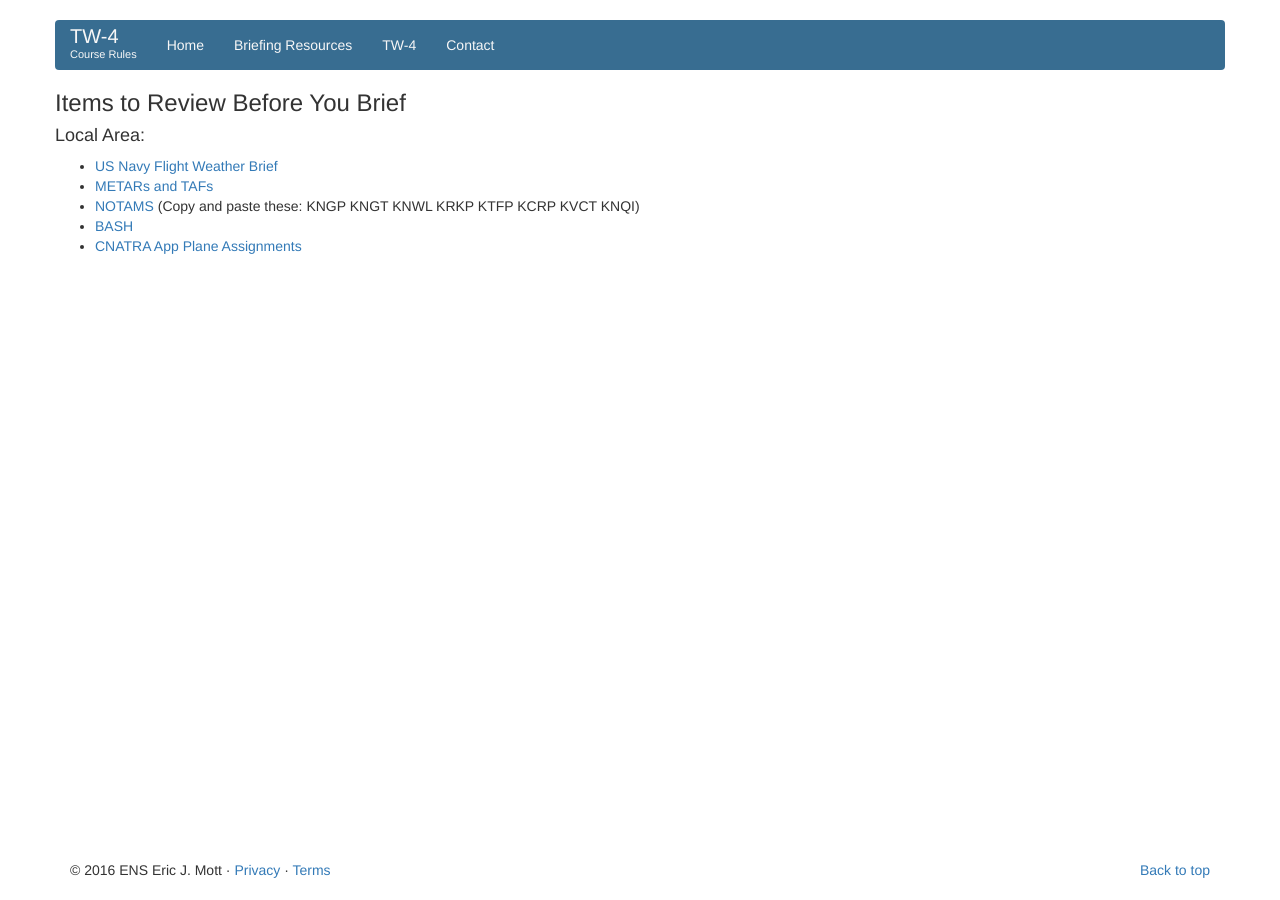
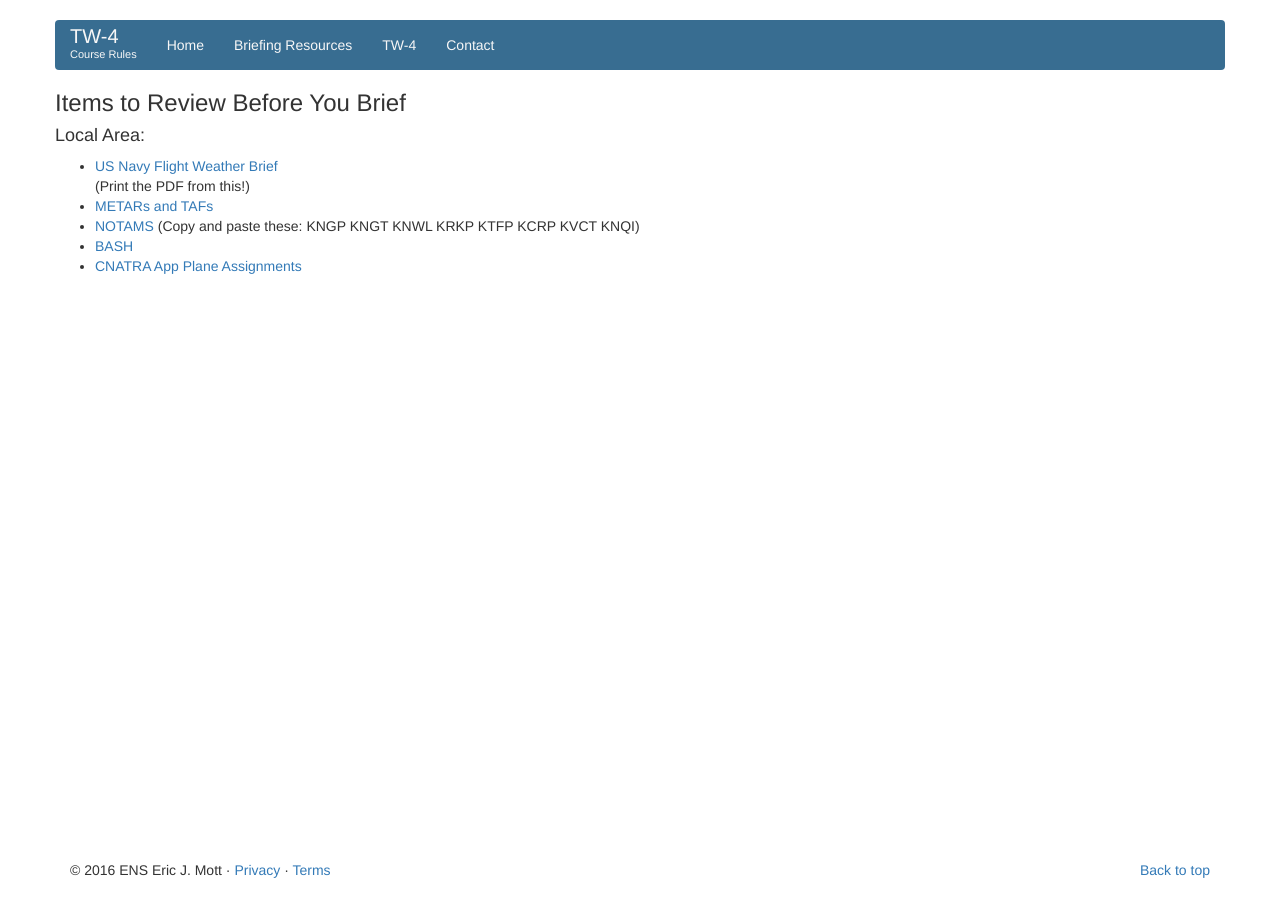
Before and after one commit to courserules/courserules.github.io, a Jekyll site: the page built from brief.html, in a window 1280 px wide. Built offline with Jekyll 4.4.1, drawn with Linux system fonts in a browser that asks for light colours.

Commit message:
added helper text

```diff
--- a/brief.html
+++ b/brief.html
@@ -10,7 +10,7 @@ permalink: /brief/
 		<h3>Items to Review Before You Brief</h3>
 		<h4>Local Area:</h4>
 		<ul>
-		<li><a href="http://bit.ly/292smDH" target="_blank">US Navy Flight Weather Brief</a></li>
+		<li><a href="http://bit.ly/292smDH" target="_blank">US Navy Flight Weather Brief</a></li>(Print the PDF from this!)
 		<li><a href="http://1.usa.gov/29iKc5X" target="_blank">METARs and TAFs</a></li>
 		<li><a href="https://www.notams.faa.gov" target="_blank">NOTAMS</a> (Copy and paste these: KNGP KNGT KNWL KRKP KTFP KCRP KVCT KNQI)</li>
 		<li><a href="http://bit.ly/28Zx4kL" target="_blank">BASH</a></li>
```
